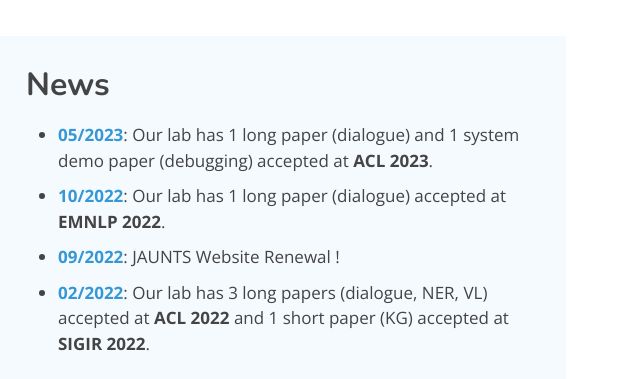
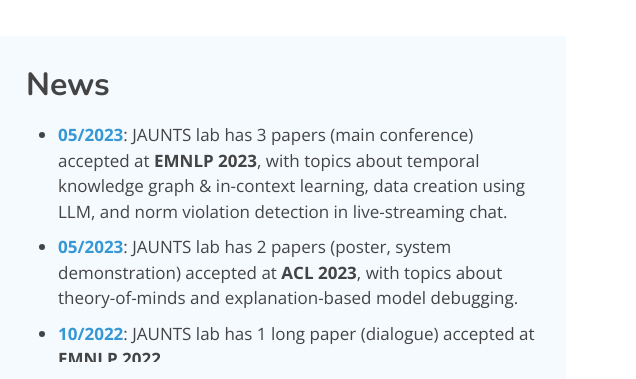
Before and after one commit to jauntslab/jauntslab.github.io, a plain HTML site: page index.html in a window 1280 px wide. Shown: the part 384-763 px from the top of the page, 644-1280 px from the left. Drawn offline with nearby package versions, Linux system fonts and the light colour scheme.

Commit message:
feat: update publication (EMNLP)

```diff
--- a/index.html
+++ b/index.html
@@ -95,10 +95,10 @@
               <h2 data-aos="fade-up"><b>News</b></h2>
                   <div class="content" style="overflow-y: scroll; max-height: 250px;" id="div-news">
                     <ul>
-                      <li><b style="color: #3597d4">05/2023</b>: Our lab has 1 long paper (dialogue) and 1 system demo paper (debugging) accepted at <b>ACL 2023</b>.</li>
-                      <li><b style="color: #3597d4">10/2022</b>: Our lab has 1 long paper (dialogue) accepted at <b>EMNLP 2022</b>.</li>
-                      <li><b style="color: #3597d4">09/2022</b>: JAUNTS Website Renewal !</li>
-                      <li><b style="color: #3597d4">02/2022</b>: Our lab has 3 long papers (dialogue, NER, VL) accepted at <b>ACL 2022</b> and 1 short paper (KG) accepted at <b>SIGIR 2022</b>.</li>
+                      <li><b style="color: #3597d4">05/2023</b>: JAUNTS lab has 3 papers (main conference) accepted at <b>EMNLP 2023</b>, with topics about temporal knowledge graph & in-context learning, data creation using LLM, and norm violation detection in live-streaming chat.</li>
+                      <li><b style="color: #3597d4">05/2023</b>: JAUNTS lab has 2 papers (poster, system demonstration) accepted at <b>ACL 2023</b>, with topics about theory-of-minds and explanation-based model debugging.</li>
+                      <li><b style="color: #3597d4">10/2022</b>: JAUNTS lab has 1 long paper (dialogue) accepted at <b>EMNLP 2022</b>.</li>
+                      <li><b style="color: #3597d4">02/2022</b>: JAUNTS lab has 3 long papers accepted at <b>ACL 2022</b> and 1 short paper accepted at <b>SIGIR 2022</b>, with topics spanning over common-grounded dialogues, information extraction, visual language, and knowledge graphs.</li>
                     </ul>
                   </div>
             </div>
```
Also changed, not shown: publication.html (line endings or trailing spaces), 1 other file.
